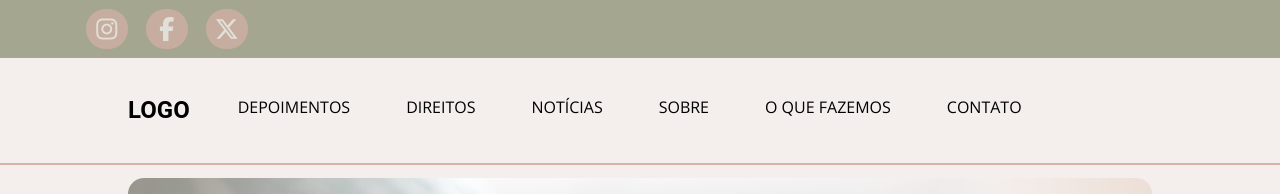
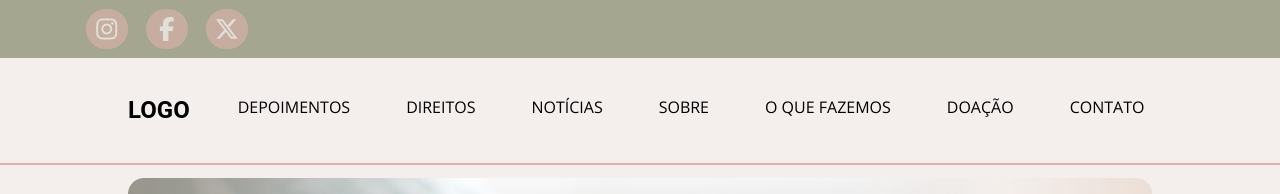
Before and after one commit to flaviohfsilva/luto-parental, an Angular app in the folder luto-parental/: page / in a window 1280 px wide. Shown: the top 194 px of the page. Built offline with nearby package versions, Linux system fonts and the light colour scheme; no server answers.

Commit message:
💄 Adição do tópico de doação na navbar e ajustes  no título de compartilhar-história

```diff
--- a/luto-parental/src/app/components/compartilhar-historia/compartilhar-historia.component.scss
+++ b/luto-parental/src/app/components/compartilhar-historia/compartilhar-historia.component.scss
@@ -14,7 +14,7 @@
   font-size: 30px;
   font-weight: 700;
   margin: 11% 0 0 0;
-  width: 50%;
+  width: 55%;
 }
 
 .subtitle{
--- a/luto-parental/src/app/components/navbar/navbar.component.html
+++ b/luto-parental/src/app/components/navbar/navbar.component.html
@@ -104,6 +104,12 @@
 
           <li>
             <a class="nav-links">
+              Doação
+            </a>
+          </li>
+
+          <li>
+            <a class="nav-links">
               Contato
             </a>
           </li>
```
